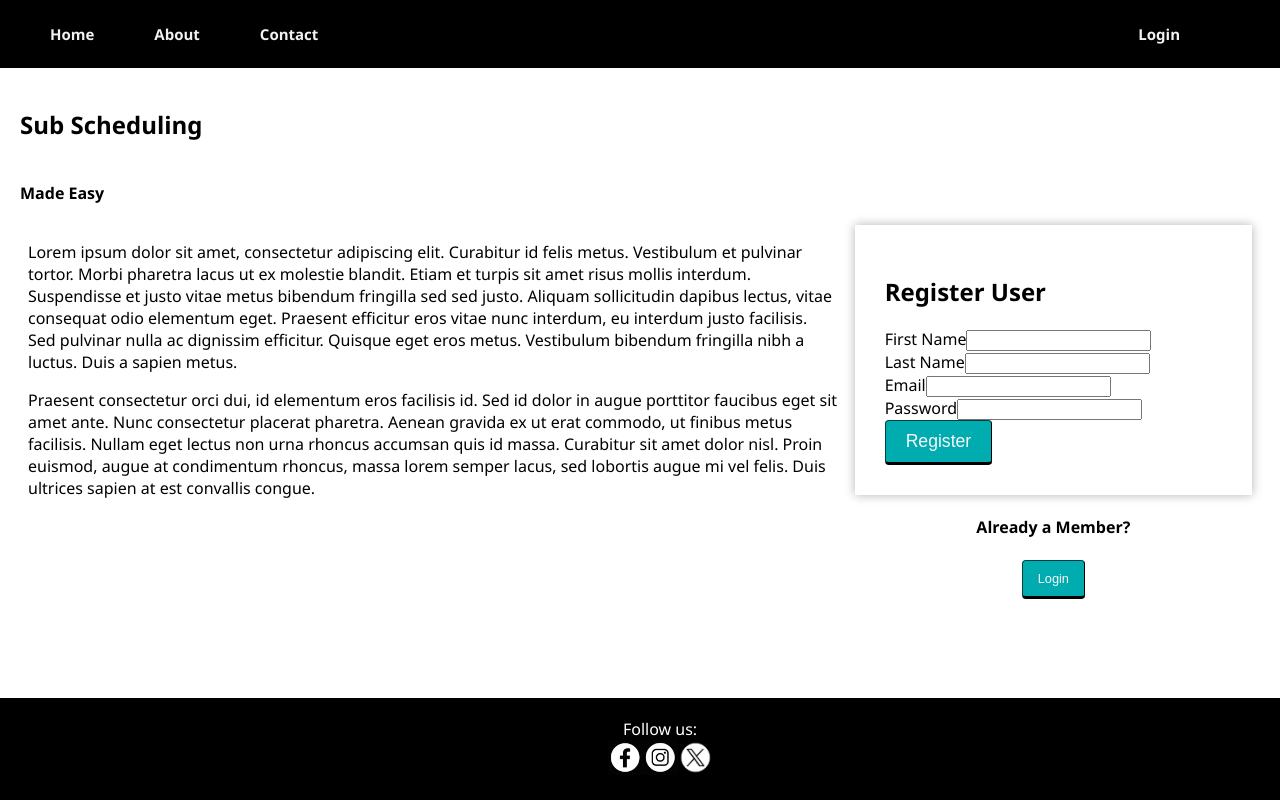
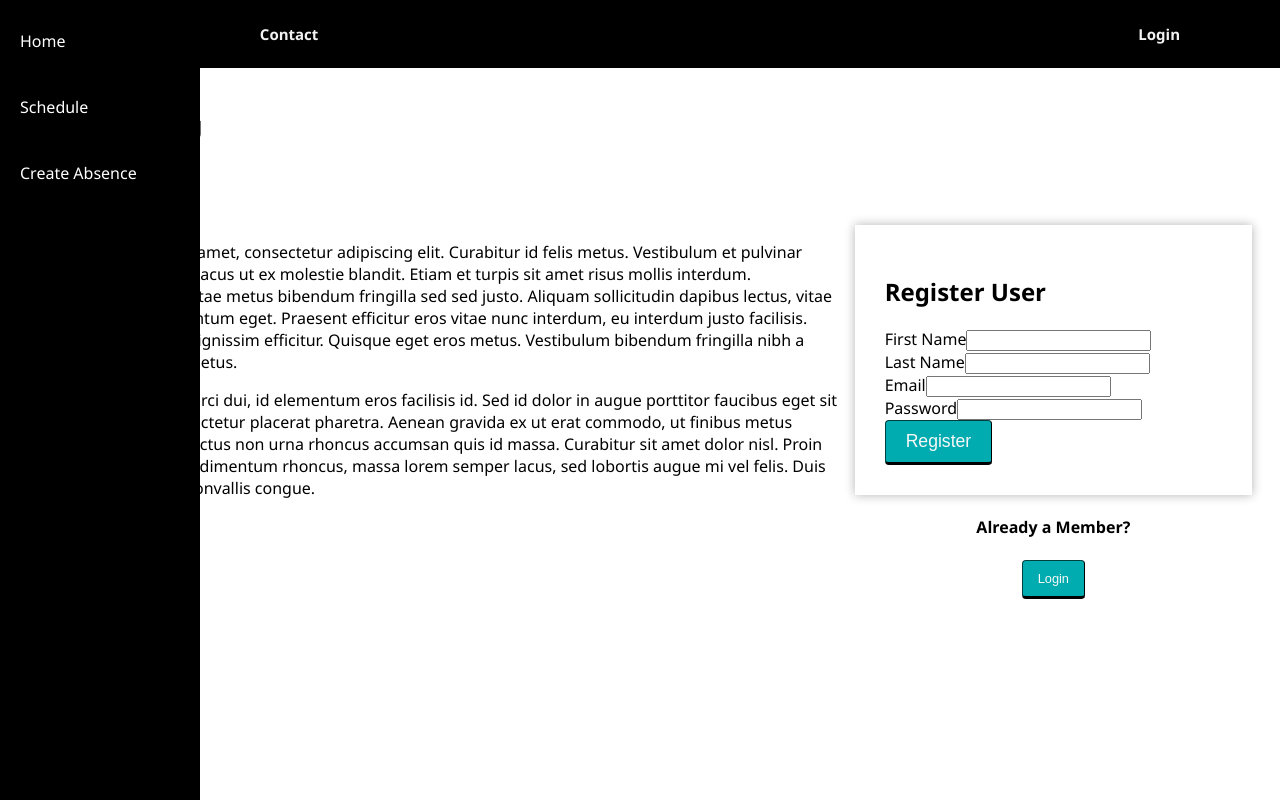
Before and after one commit to nbarnhouse/prime-solo-project, a React (Vite) app: page /#/home in a window 1280 px wide. Built offline with nearby package versions, Linux system fonts and the light colour scheme; no server answers.

Commit message:
adjusting navigation files for custom views

```diff
--- a/src/components/App/App.jsx
+++ b/src/components/App/App.jsx
@@ -8,7 +8,9 @@ import {
 
 import { useDispatch, useSelector } from 'react-redux';
 
-import Nav from '../Nav/Nav';
+import TopNav from '../Navigation/TopNav/TopNav';
+import SideNavSub from '../Navigation/SideNavSub/SideNav.jsx';
+import SideNavTeacher from '../Navigation/SideNavTeacher/SideNavTeacher.jsx';
 import Footer from '../Footer/Footer';
 
 import ProtectedRoute from '../ProtectedRoute/ProtectedRoute';
@@ -19,6 +21,12 @@ import ContactPage from '../ContactPage/ContactPage';
 import LandingPage from '../LandingPage/LandingPage';
 import LoginPage from '../LoginPage/LoginPage';
 import RegisterPage from '../RegisterPage/RegisterPage';
+import HomeSub from '../HomeSub/HomeSub.jsx';
+import ScheduleSub from '../ScheduleSub/ScheduleSub.jsx';
+import AvailabilitySub from '../AvailabilitySub/AvailabilitySub.jsx';
+import HomeTeacher from '../HomeTeacher/HomeTeacher.jsx';
+import ScheduleTeacher from '../ScheduleTeacher/ScheduleTeacher.jsx';
+import AbsenceTeacher from '../AbsenceTeacher/AbsenceTeacher.jsx';
 
 import './App.css';
 
@@ -34,11 +42,11 @@ function App() {
   return (
     <Router>
       <div>
-        <Nav />
+        <TopNav />
+        <SideNavTeacher />
         <Switch>
           {/* Visiting localhost:5173 will redirect to localhost:5173/home */}
           <Redirect exact from="/" to="/home" />
-
           {/* Visiting localhost:5173/about will show the about page. */}
           <Route
             // shows AboutPage at all times (logged in or not)
@@ -47,7 +55,6 @@ function App() {
           >
             <AboutPage />
           </Route>
-
           <Route
             // shows AboutPage at all times (logged in or not)
             exact
@@ -55,7 +62,27 @@ function App() {
           >
             <ContactPage />
           </Route>
-
+          -------------------------------------------------------------------------
+          {/* Staging area for teacher/sub routes.  */}
+          <Route exact path="/homesub">
+            <HomeSub />
+          </Route>
+          <Route exact path="/schedulesub">
+            <ScheduleSub />
+          </Route>
+          <Route exact path="/availabilitysub">
+            <AvailabilitySub />
+          </Route>
+          <Route exact path="/hometeacher">
+            <HomeTeacher />
+          </Route>
+          <Route exact path="/scheduleteacher">
+            <ScheduleTeacher />
+          </Route>
+          <Route exact path="/absenceteacher">
+            <AbsenceTeacher />
+          </Route>
+          -------------------------------------------------------------------------
           {/* For protected routes, the view could show one of several things on the same route.
             Visiting localhost:5173/user will show the UserPage if the user is logged in.
             If the user is not logged in, the ProtectedRoute will show the LoginPage (component).
@@ -67,7 +94,6 @@ function App() {
           >
             <UserPage />
           </ProtectedRoute>
-
           <Route exact path="/login">
             {user.id ? (
               // If the user is already logged in,
@@ -78,7 +104,6 @@ function App() {
               <LoginPage />
             )}
           </Route>
-
           <Route exact path="/registration">
             {user.id ? (
               // If the user is already logged in,
@@ -89,7 +114,6 @@ function App() {
               <RegisterPage />
             )}
           </Route>
-
           <Route exact path="/home">
             {user.id ? (
               // If the user is already logged in,
@@ -100,13 +124,12 @@ function App() {
               <LandingPage />
             )}
           </Route>
-
           {/* If none of the other routes matched, we will show a 404. */}
           <Route>
             <h1>404</h1>
           </Route>
         </Switch>
-        <Footer />
+        {/* <Footer /> */}
       </div>
     </Router>
   );
--- /dev/null
+++ b/src/components/Navigation/SideNav.css
@@ -0,0 +1,28 @@
+body {
+  margin: 0;
+  padding: 0;
+  font-family: Arial, sans-serif;
+}
+
+.navbar {
+  position: fixed;
+  top: 0;
+  left: 0;
+  width: 200px;
+  height: 100%;
+  background-color: black;
+  overflow: hidden;
+}
+
+.navbar a {
+  display: block;
+  color: #fff;
+  text-align: left;
+  padding: 14px 20px;
+  text-decoration: none;
+}
+
+.navbar a:hover {
+  background-color: #ddd; /* Background color on hover */
+  color: #333; /* Text color on hover */
+}
--- /dev/null
+++ b/src/components/Navigation/SideNavSub/SideNav.jsx
@@ -0,0 +1,21 @@
+import { Link } from 'react-router-dom';
+
+import '../SideNav.css';
+
+function SideNavSub() {
+  return (
+    <div>
+      <p>
+        <Link to="/homesub">Home</Link>
+      </p>
+      <p>
+        <Link to="/schedulesub">Schedule</Link>
+      </p>
+      <p>
+        <Link to="/availabilitysub">Availability</Link>
+      </p>
+    </div>
+  );
+}
+
+export default SideNavSub;
--- /dev/null
+++ b/src/components/Navigation/SideNavTeacher/SideNavTeacher.jsx
@@ -0,0 +1,23 @@
+import { Link } from 'react-router-dom';
+
+import '../SideNav.css';
+
+function SideNavTeacher() {
+  return (
+    <div className="content">
+      <div className="navbar">
+        <p>
+          <Link to="/hometeacher">Home</Link>
+        </p>
+        <p>
+          <Link to="/scheduleteacher">Schedule</Link>
+        </p>
+        <p>
+          <Link to="/absenceteacher">Create Absence</Link>
+        </p>
+      </div>
+    </div>
+  );
+}
+
+export default SideNavTeacher;
--- a/src/components/Nav/Nav.jsx
+++ b/src/components/Navigation/TopNav/TopNav.jsx
@@ -1,7 +1,6 @@
-import React from 'react';
 import { Link } from 'react-router-dom';
-import LogOutButton from '../Buttons/LogOutButton/LogOutButton';
-import './Nav.css';
+// import LogOutButton from '../../Buttons/LogOutButton/LogOutButton';
+import './TopNav.css';
 import { useSelector } from 'react-redux';
 
 function Nav() {
--- a/src/components/ScheduleSub/ScheduleSub.jsx
+++ b/src/components/ScheduleSub/ScheduleSub.jsx
@@ -1,7 +1,7 @@
 import React from 'react';
 import { useHistory } from 'react-router-dom';
 
-export default function ScheudleSub() {
+export default function ScheduleSub() {
   const history = useHistory();
 
   return <div className="container">Schedule for Subs</div>;
--- a/src/components/ScheduleTeacher/ScheduleTeacher.jsx
+++ b/src/components/ScheduleTeacher/ScheduleTeacher.jsx
@@ -4,5 +4,5 @@ import { useHistory } from 'react-router-dom';
 export default function ScheduleTeacher() {
   const history = useHistory();
 
-  return <div className="container">Scheudle For Teachers</div>;
+  return <div className="container">Schedule For Teachers</div>;
 }
```
Also changed, not shown: src/components/Navigation/TopNav/TopNav.css (renamed from src/components/Nav/Nav.css).
